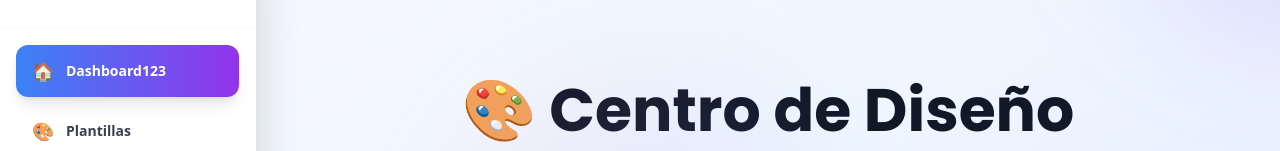
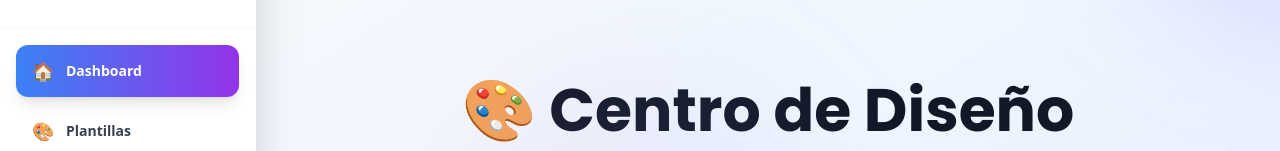
Before and after one commit to Henry5410858/design, a Next.js app in the folder frontend/: page / in a window 1280 px wide. Shown: the part 137-288 px from the top of the page. Built offline with nearby package versions, Linux system fonts and the light colour scheme; sample sign-in values are in the browser's storage.

Commit message:
dashboard

```diff
--- a/frontend/src/components/layout/DashboardLayout.tsx
+++ b/frontend/src/components/layout/DashboardLayout.tsx
@@ -23,7 +23,7 @@ const DashboardLayout: React.FC<DashboardLayoutProps> = ({ children }) => {
 
   const navigationItems = useMemo(() => [
     {
-      name: 'Dashboard123',
+      name: 'Dashboard',
       href: '/',
       icon: '🏠',
       description: 'Vista general del centro de diseño'
```
